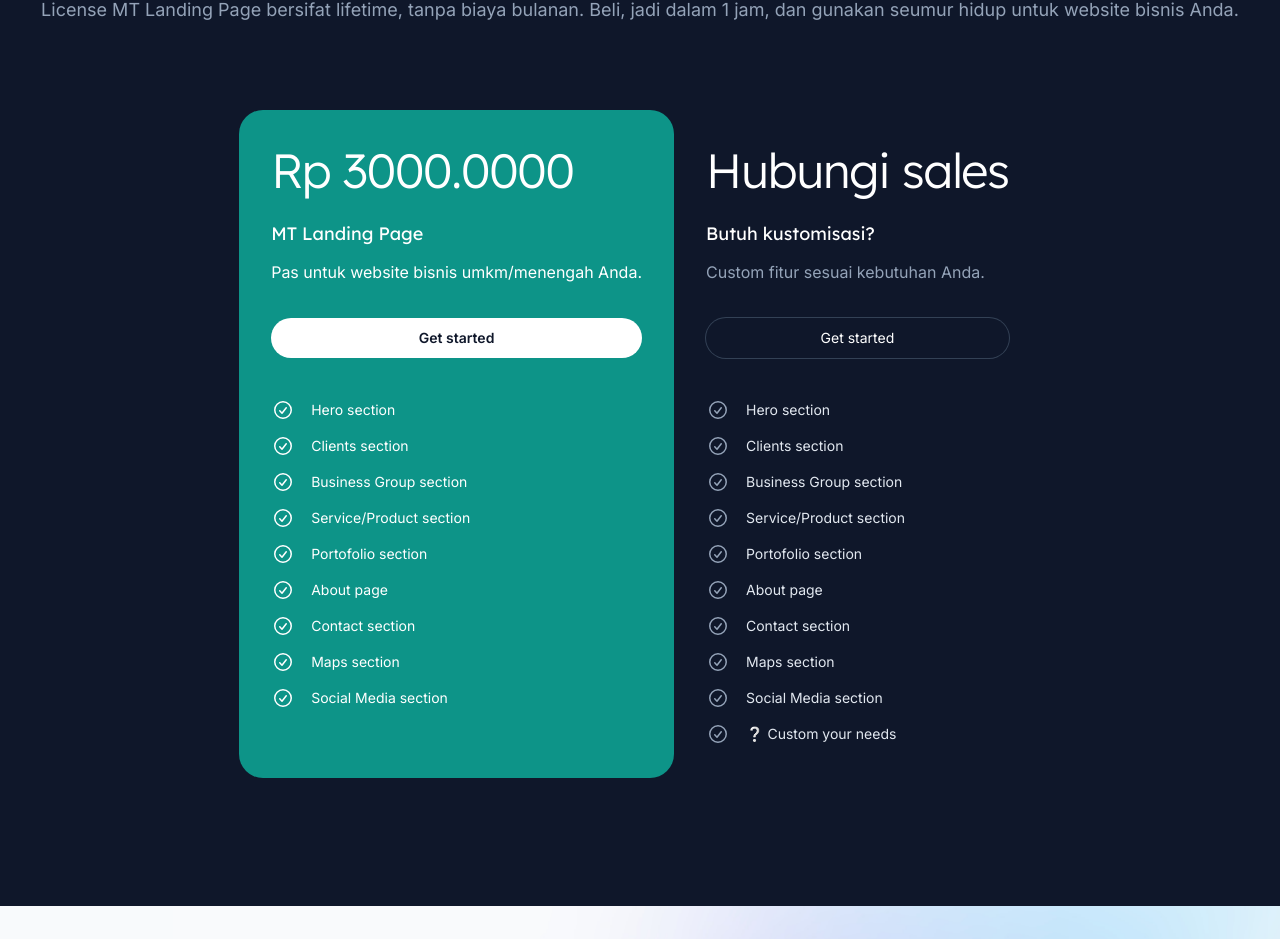
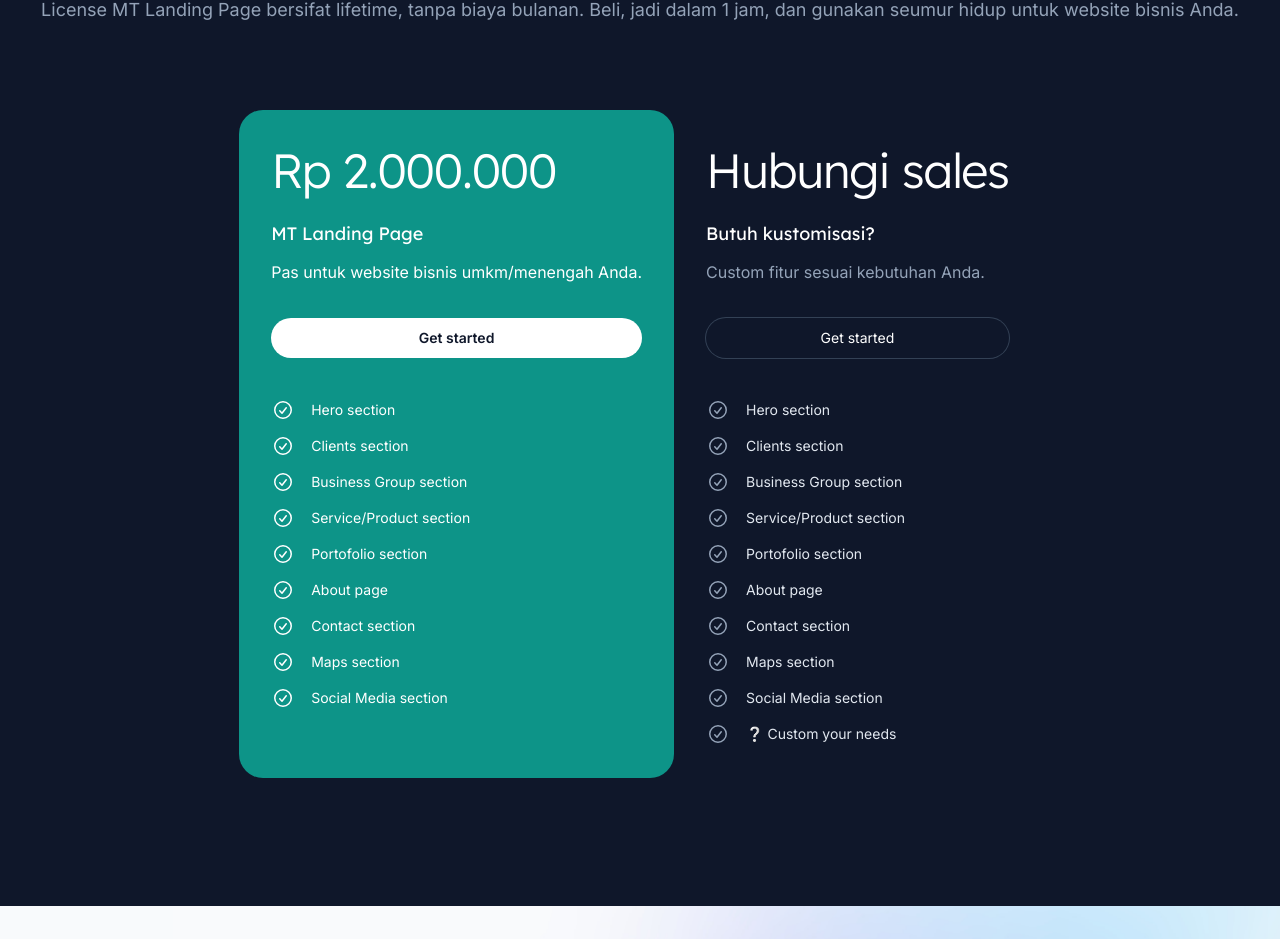
Before and after one commit to maventama/mt-landing-page-landing, a Next.js app: page / in a window 1280 px wide. Shown: the part 5534-6473 px from the top of the page. Built offline with nearby package versions, Linux system fonts and the light colour scheme.

Commit message:
Update Pricing.jsx

```diff
--- a/src/components/Pricing.jsx
+++ b/src/components/Pricing.jsx
@@ -131,7 +131,7 @@ export function Pricing() {
           <Plan
             featured
             name="MT Landing Page "
-            price="Rp 3000.0000"
+            price="Rp 2.000.000"
             description="Pas untuk website bisnis umkm/menengah Anda."
             href="https://tally.so/r/wLb5Ny"
             features={[
```
